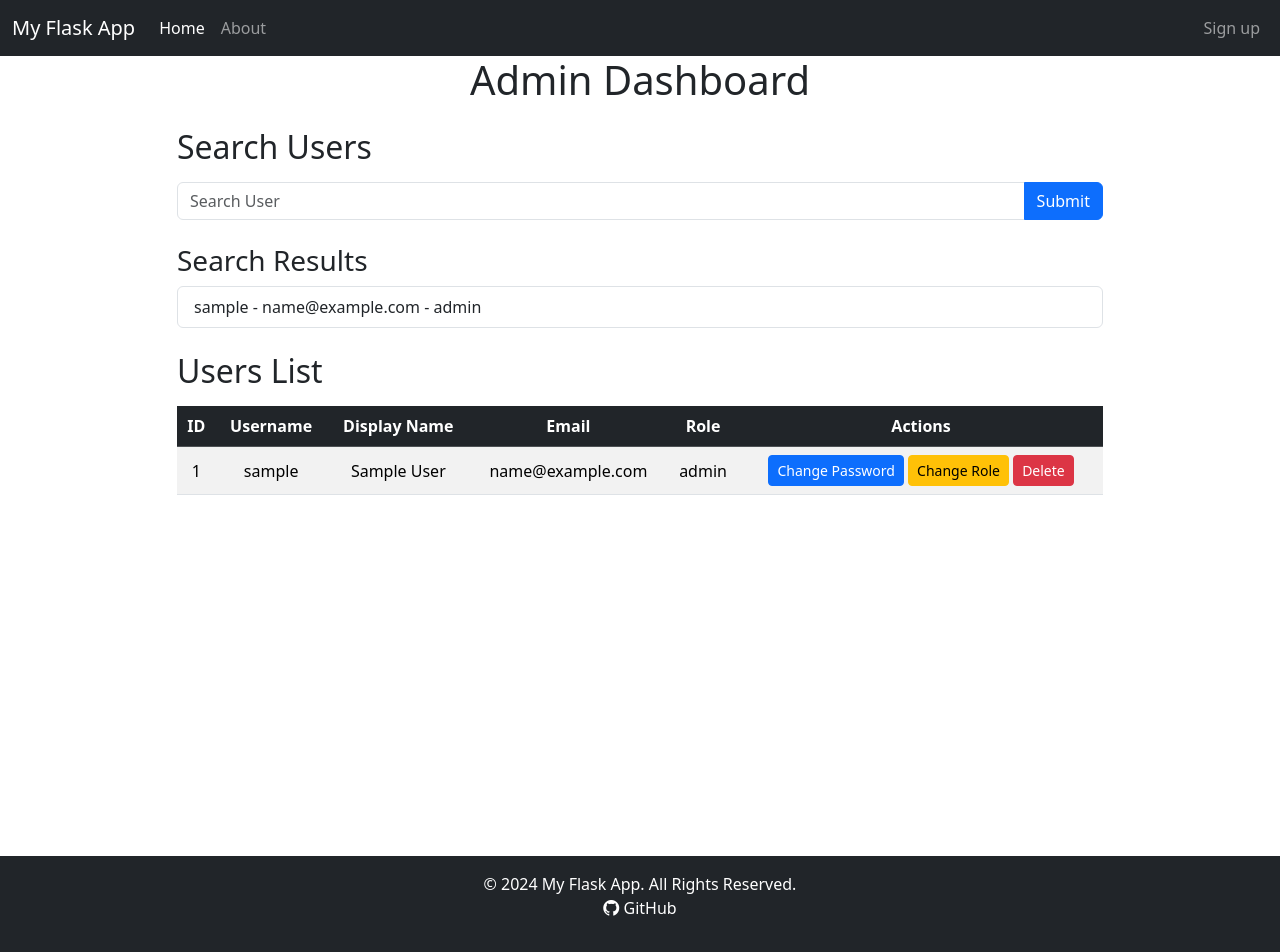
After one commit to DevMohammad-SA/FlaskStarterApp, a Python web app: template app/templates/admin_dashboard.html in a window 1280 px wide. The commit adds this page. Run offline with Jinja, Linux system fonts and the light colour scheme; the template is opened without the code that fills it: most values are stand-ins (such as "Sample title", 1, 10 or a date in 2020); form fields are guessed from the names that the template uses.

Commit message:
Finished the admin dashboard, added roles, added search query for users database to be used by admins

```diff
--- a/app/models.py
+++ b/app/models.py
@@ -9,6 +9,7 @@ class users(db.Model, UserMixin):
     username = db.Column(db.String(20), unique=True, nullable=False,)
     display_name = db.Column(db.String(20), unique=True, nullable=False,)
     email = db.Column(db.String(120), unique=True, nullable=False,)
+    role = db.Column(db.String(20), nullable=False, default='user')
     image_file = db.Column(db.String(120), nullable=False,
                            default='default.png')
     password = db.Column(db.String(60), nullable=False)
--- /dev/null
+++ b/app/templates/admin_dashboard.html
@@ -0,0 +1,134 @@
+{% extends "home.html" %}
+{% block content %}
+<h1 class="mb-4 text-center">Admin Dashboard</h1>
+<div class="container">
+    <div class="row justify-content-center">
+        <div class="col-lg-10 col-md-12">
+            <!-- Search Form -->
+            <h2 class="mb-3">Search Users</h2>
+            <form method="POST" action="{{ url_for('main.admin_dashboard') }}" class="mb-4">
+                <div class="input-group">
+                    {{ searchForm.hidden_tag() }}
+                    {{ searchForm.csrf_token }}
+                    {{ searchForm.query(class_="form-control", placeholder="Search User") }}
+                    <button class="btn btn-primary" type="submit">{{ searchForm.submit.label.text }}</button>
+                </div>
+            </form>
+
+            <!-- Search Results -->
+            {% if results %}
+            <h3>Search Results</h3>
+            <ul class="list-group mb-4">
+                {% for user in results %}
+                <li class="list-group-item d-flex justify-content-between align-items-center">
+                    {{ user.username }} - {{ user.email }} - {{ user.role }}
+                </li>
+                {% endfor %}
+            </ul>
+            {% elif searchForm.query.data %}
+            <p class="text-danger">No results found for "{{ searchForm.query.data }}".</p>
+            {% endif %}
+
+            <!-- Users Table -->
+            <h2 class="mb-3">Users List</h2>
+            <div class="table-responsive">
+                <table class="table table-striped table-hover text-center align-middle">
+                    <thead class="table-dark">
+                        <tr>
+                            <th scope="col">ID</th>
+                            <th scope="col">Username</th>
+                            <th scope="col">Display Name</th>
+                            <th scope="col">Email</th>
+                            <th scope="col">Role</th>
+                            <th scope="col">Actions</th>
+                        </tr>
+                    </thead>
+                    <tbody>
+                        {% for user in users_db %}
+                        <tr>
+                            <td>{{ user.id }}</td>
+                            <td>{{ user.username }}</td>
+                            <td>{{ user.display_name }}</td>
+                            <td>{{ user.email }}</td>
+                            <td>{{ user.role }}</td>
+                            <td>
+                                <!-- Change Password Button -->
+                                <button type="button" class="btn btn-sm btn-primary" data-bs-toggle="modal"
+                                    data-bs-target="#passwordModal-{{ user.id }}">
+                                    Change Password
+                                </button>
+
+                                <!-- Change Role Button -->
+                                <button type="button" class="btn btn-sm btn-warning" data-bs-toggle="modal"
+                                    data-bs-target="#changeRoleModal-{{ user.id }}">
+                                    Change Role
+                                </button>
+
+                                <!-- Delete Button -->
+                                <a onclick="return confirm('Are you sure you want to delete this user?')"
+                                    href="{{ url_for('main.delete_user', id=user.id) }}"
+                                    class="btn btn-sm btn-danger">Delete</a>
+                            </td>
+                        </tr>
+
+                        <!-- Change Password Modal -->
+                        <div class="modal fade" id="passwordModal-{{ user.id }}" tabindex="-1"
+                            aria-labelledby="passwordModalLabel-{{ user.id }}" aria-hidden="true">
+                            <div class="modal-dialog">
+                                <div class="modal-content">
+                                    <div class="modal-header">
+                                        <h5 class="modal-title">Change Password for {{ user.username }}</h5>
+                                        <button type="button" class="btn-close" data-bs-dismiss="modal"
+                                            aria-label="Close"></button>
+                                    </div>
+                                    <div class="modal-body">
+                                        <form method="POST" action="{{ url_for('main.change_password', id=user.id) }}">
+                                            {{ passwordForm.hidden_tag() }}
+                                            <div class="mb-3">
+                                                {{ passwordForm.new_password.label(class_="form-label") }}
+                                                {{ passwordForm.new_password(class_="form-control", placeholder="New
+                                                Password") }}
+                                            </div>
+                                            <div class="mb-3">
+                                                {{ passwordForm.confirm_password.label(class_="form-label") }}
+                                                {{ passwordForm.confirm_password(class_="form-control",
+                                                placeholder="Confirm Password") }}
+                                            </div>
+                                            <button type="submit" class="btn btn-primary w-100">Update Password</button>
+                                        </form>
+                                    </div>
+                                </div>
+                            </div>
+                        </div>
+
+                        <!-- Change Role Modal -->
+                        <div class="modal fade" id="changeRoleModal-{{ user.id }}" tabindex="-1"
+                            aria-labelledby="changeRoleModalLabel-{{ user.id }}" aria-hidden="true">
+                            <div class="modal-dialog">
+                                <div class="modal-content">
+                                    <div class="modal-header">
+                                        <h5 class="modal-title">Change Role for {{ user.username }}</h5>
+                                        <button type="button" class="btn-close" data-bs-dismiss="modal"
+                                            aria-label="Close"></button>
+                                    </div>
+                                    <div class="modal-body">
+                                        <form method="POST" action="{{ url_for('main.change_role', id=user.id) }}">
+                                            {{ roleForm.hidden_tag() }}
+                                            <div class="mb-3">
+                                                {{ roleForm.new_role.label(class_="form-label") }}
+                                                {{ roleForm.new_role(class_="form-select") }}
+                                            </div>
+                                            <button type="submit" class="btn btn-warning w-100">Update Role</button>
+                                        </form>
+                                    </div>
+                                </div>
+                            </div>
+                        </div>
+                        {% endfor %}
+                    </tbody>
+                </table>
+            </div>
+        </div>
+    </div>
+</div>
+{% endblock %}
--- a/app/templates/home.html
+++ b/app/templates/home.html
@@ -5,9 +5,6 @@
     <meta charset="UTF-8">
     <meta name="viewport" content="width=device-width, initial-scale=1.0">
     <title>{% block title %}Flask App{% endblock %}</title>
-    <!-- Flash messages -->
-
-    <!-- Flash messages -->
 
     <!-- Bootstrap CSS -->
     <link href="https://cdn.jsdelivr.net/npm/bootstrap@5.3.2/dist/css/bootstrap.min.css" rel="stylesheet">
@@ -15,8 +12,6 @@
     <!-- Bootstrap Icons -->
     <link href="https://cdn.jsdelivr.net/npm/bootstrap-icons/font/bootstrap-icons.css" rel="stylesheet">
 
-    <!-- Custom CSS -->
-    <link href="{{ url_for('static', filename='css/styles.css') }}" rel="stylesheet">
 </head>
 
 <body>
@@ -50,9 +45,13 @@
                                 height="30">
                             {{ current_user.username }}
                         </a>
-                        <ul class="dropdown-menu">
+                        <ul class="dropdown-menu dropdown-menu-end">
                             <li><a class="dropdown-item" href="{{url_for('main.profile')}}">Profile</a></li>
                             <li><a class="dropdown-item" href="#">Another action</a></li>
+                            {% if current_user.role == 'admin' %}
+                            <li><a class="dropdown-item" href="{{url_for('main.admin_dashboard')}}">Admin Dashboard</a>
+                            </li>
+                            {% endif %}
                             <li>
                                 <hr class="dropdown-divider">
                             </li>
```
Also changed, not shown: app/forms.py (+44 -21 lines), app/routes.py (+75 -1 lines), app/templates/search_results.html (added, +107 -0 lines).
